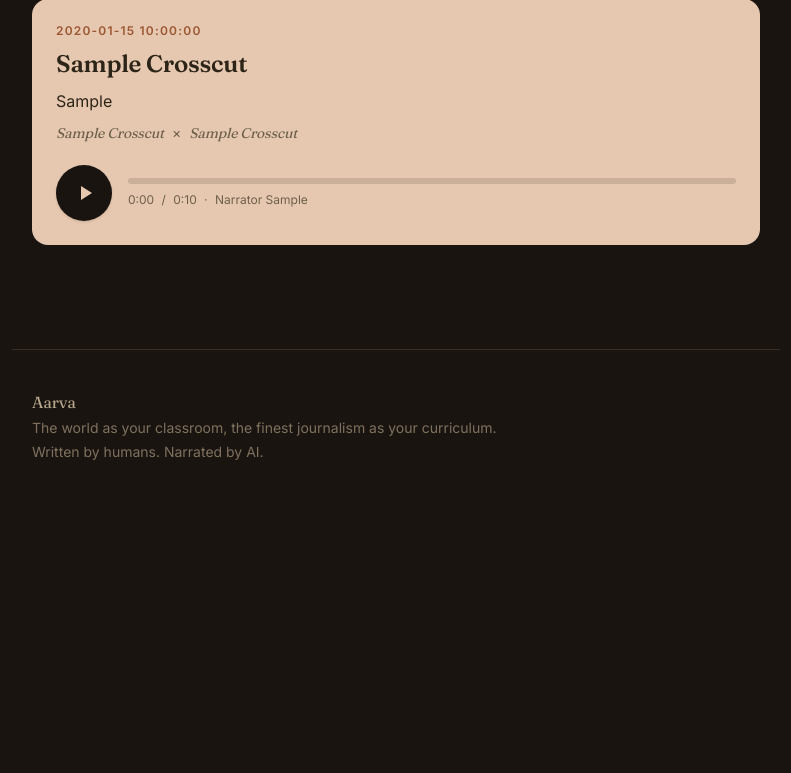
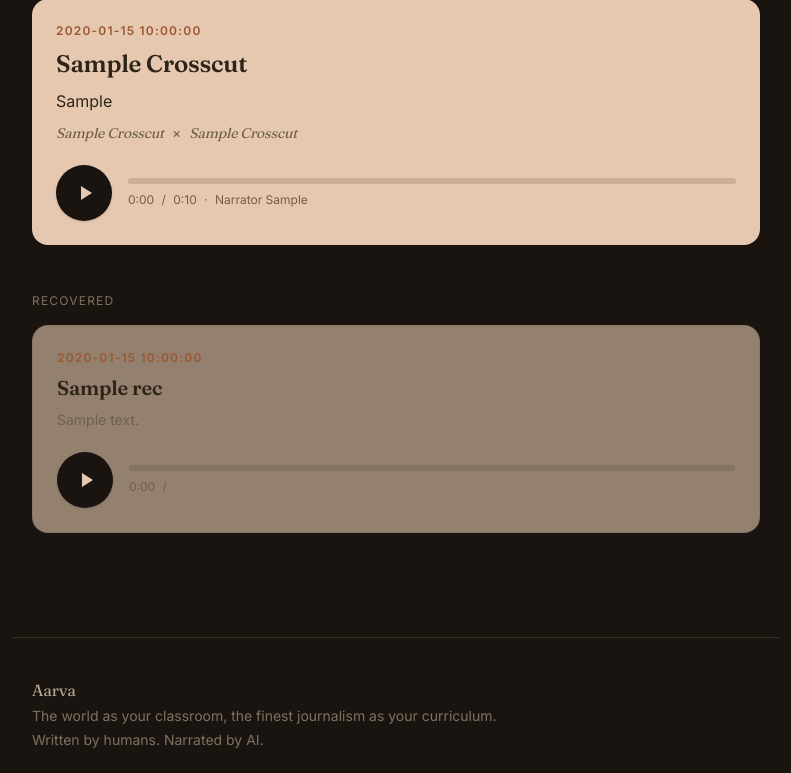
Before and after one commit to srik-create/aarva, a FastAPI app: template aarva/server/templates/listener_created.html in a window 1280 px wide. Shown: the part 426-1199 px from the top of the page, without its empty margins (244-1035 px from the left). Before the commit the page ends 886 px from the top, so only its background shows below. Run offline with FastAPI, Linux system fonts and the light colour scheme; the template is opened without the code that fills it: most values are stand-ins (such as "Sample title", 1, 10 or a date in 2020); some libraries are stand-ins or nearby versions.

Commit message:
listener-created: surface 2 more episodes lost to the ephemeral-disk bug
Between the 2026-07-06 listener-DB split and the 2026-07-11 render.yaml
fix, the listener DB lived on Render's ephemeral disk — any redeploy
wiped it. 2 listener-built episodes finished (audio rendered and
uploaded to R2) in that window and were lost the same way as the
2026-07-03 incident: topic, article pairing, and script are gone,
only the audio survived. Found by checking R2 for orphaned audio at
the listener DB's 1,000,000+ id offset.

Unlike the 2026-07-03 losses (user chose to leave those alone), the
user chose to surface these: a small hardcoded RECOVERED_EPISODES
list in create.py (no DB row backs this — there's nothing to query,
the metadata is genuinely gone) renders as a distinct "Recovered"
section on /listener-created, with the surviving audio and an honest
note about what happened. No detail-page link or article pairing
shown, since there's no real data for either.

Also ran the full subhead_hook backfill for the remaining 28
crosscuts (had only sampled 2 before) — 0 errors.

```diff
--- a/aarva/server/templates/listener_created.html
+++ b/aarva/server/templates/listener_created.html
@@ -62,4 +62,46 @@
   {% else %}
     <p class="text-cream-muted">No listener-created episodes yet. Try the prompt input at the top of any page to make the first one.</p>
   {% endif %}
+
+  {# Recovered episodes: audio survived a deployment bug, but the
+     title/pairing/script didn't — see aarva/server/routes/create.py
+     for the full story. No edition_id, so no detail-page link and no
+     title_a x title_b (there's no real pairing data to show). #}
+  {% if recovered_episodes %}
+    <div class="mt-12">
+      <p class="text-xs text-cream-muted uppercase tracking-widest mb-4">Recovered</p>
+      <div class="space-y-5">
+        {% for rec in recovered_episodes %}
+          <section class="p-6 bg-peach/60 border border-ink/10 rounded-2xl text-ink">
+            <p class="text-xs text-peach-dark uppercase tracking-widest font-semibold">{{ rec.edition_date }}</p>
+            <h2 class="editorial text-xl font-semibold mt-2 leading-snug">{{ rec.topic_label }}</h2>
+            <p class="text-sm text-ink-light mt-2 leading-relaxed">{{ rec.note }}</p>
+            <div class="mt-5" data-player
+                 data-track-src="{{ rec.audio_url | audio_url(request.app.state.pipeline_cfg.raw.get('tts', {}).get('r2', {}).get('public_url_base', '')) }}"
+                 data-track-title="{{ rec.topic_label }}"
+                 data-track-link="/listener-created">
+              <div class="flex items-center gap-4">
+                <button type="button" aria-label="Play"
+                        class="shrink-0 w-14 h-14 rounded-full bg-night text-peach flex items-center justify-center shadow hover:scale-105 active:scale-95 transition-transform"
+                        data-play-button>
+                  <svg viewBox="0 0 24 24" class="play-icon w-6 h-6 ml-0.5" fill="currentColor"><path d="M8 5v14l11-7z"/></svg>
+                  <svg viewBox="0 0 24 24" class="pause-icon w-6 h-6 hidden" fill="currentColor"><path d="M6 5h4v14H6zM14 5h4v14h-4z"/></svg>
+                </button>
+                <div class="flex-1">
+                  <div class="h-1.5 bg-ink/15 rounded-full overflow-hidden cursor-pointer" data-progress-track>
+                    <div class="h-full bg-ink/60 rounded-full" style="width:0%" data-progress-fill></div>
+                  </div>
+                  <p class="text-xs text-ink-light mt-2">
+                    <span data-current-time>0:00</span>
+                    <span class="mx-1">/</span>
+                    <span data-total-time></span>
+                  </p>
+                </div>
+              </div>
+            </div>
+          </section>
+        {% endfor %}
+      </div>
+    </div>
+  {% endif %}
 {% endblock %}
```
Also changed, not shown: aarva/server/routes/create.py (+39 -1 lines), docs/roadmap.md (+25 -8 lines).
